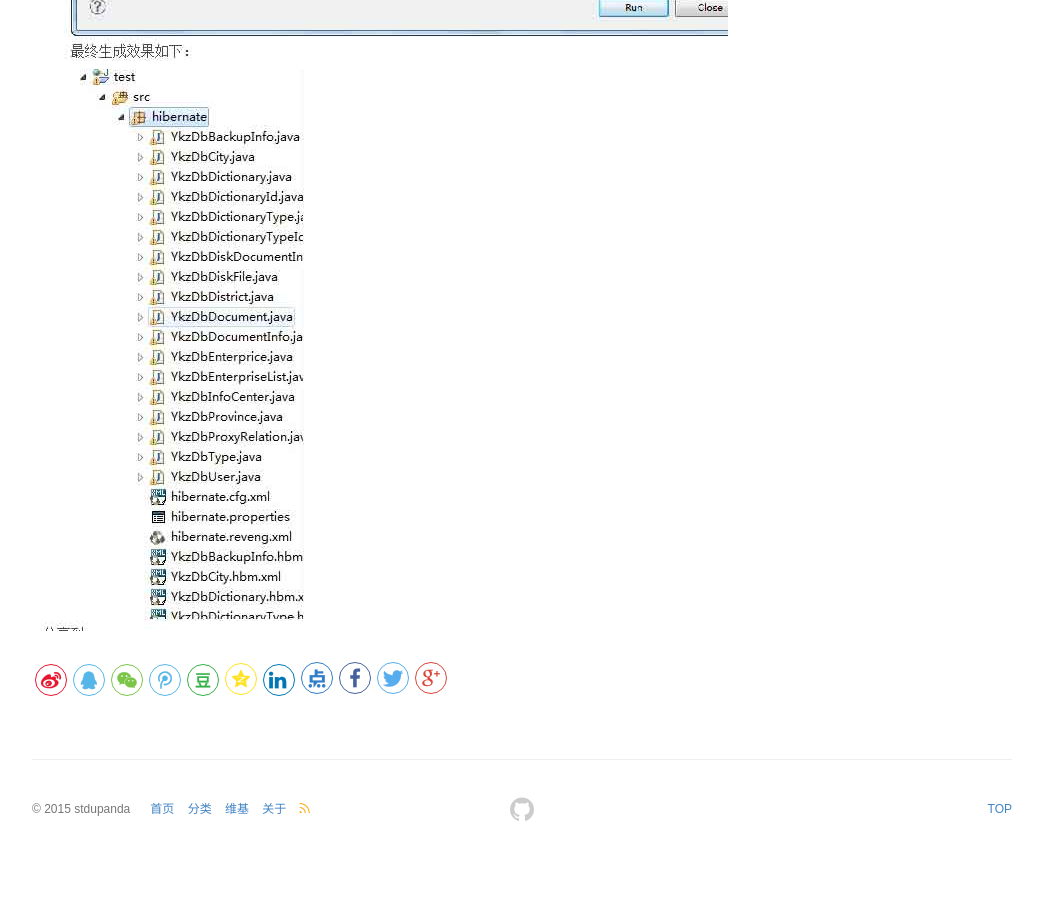
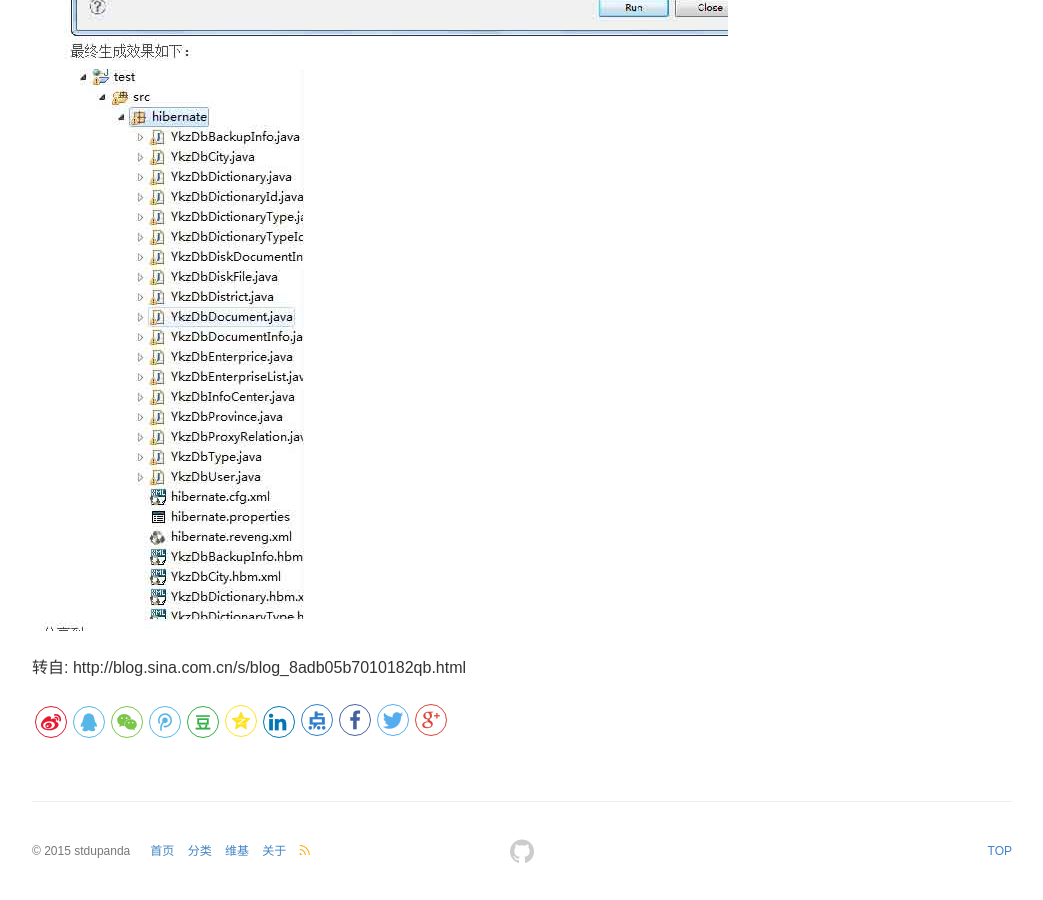
Before and after one commit to stdupanda/stdupanda.github.io, a Jekyll site: the page built from _posts/eclipse/2018-02-07-eclipse-reverse-orm.md, in a window 1280 px wide and 900 px high, scrolled down 13578 px. Shown: the whole window, without its empty margins (118-1161 px from the left). Built offline with Jekyll 4.4.1, drawn with Linux system fonts in a browser that asks for light colours; nearby versions of some CDN libraries; before the commit the page ends 14436 px from its top, so only the background shows below that; part of the change alters nothing that is shown.

Commit message:
2018-2-7 15:54:41

```diff
--- a/_posts/eclipse/2018-02-07-eclipse-reverse-orm.md
+++ b/_posts/eclipse/2018-02-07-eclipse-reverse-orm.md
@@ -11,3 +11,5 @@ keywords: eclipse, Eclipse
 全文如下：
 
 ![image](https://github.com/stdupanda/stdupanda.github.io/raw/master/images/posts/eclipse_orm.jpg)
+
+转自: http://blog.sina.com.cn/s/blog_8adb05b7010182qb.html
```
